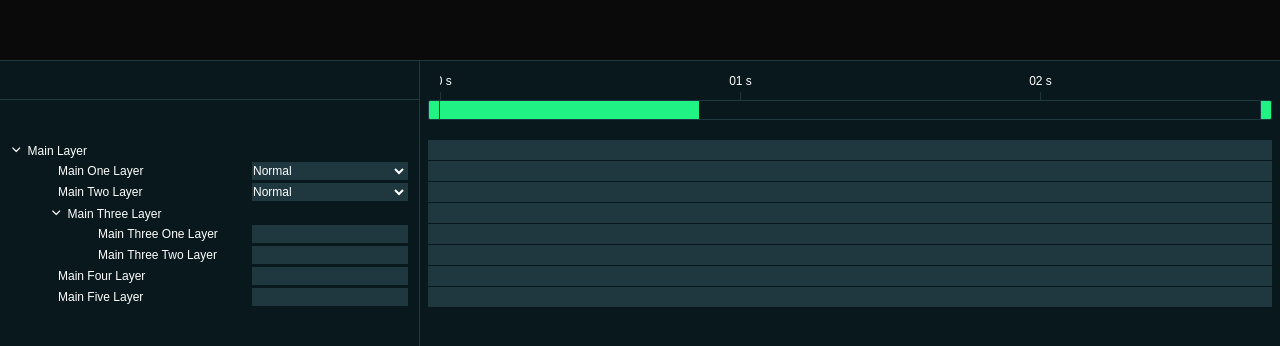
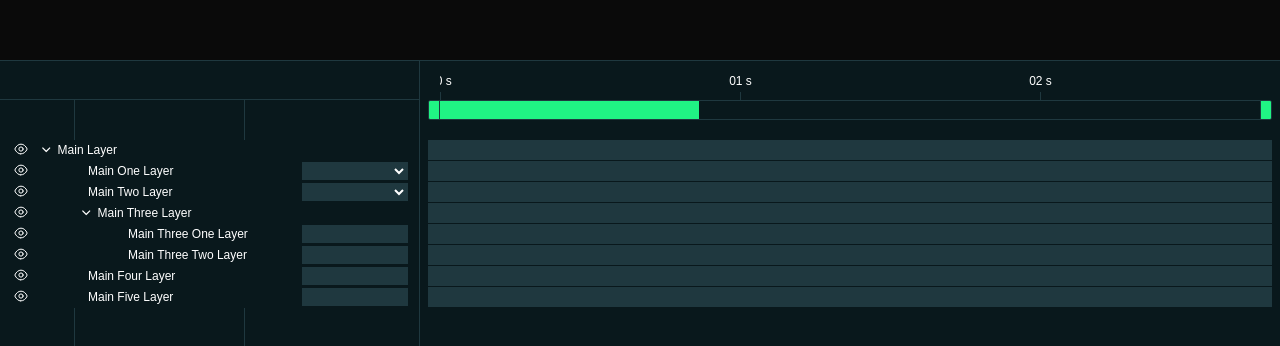
Before and after one commit to YashuaPervez/master-timeline, a React (Create React App) app: page / in a window 1280 px wide. Shown: the part 240-586 px from the top of the page. Built offline with nearby package versions, Linux system fonts and the light colour scheme.

Commit message:
Disable and columns functionality added

```diff
--- a/src/components/NewTimeline/Layer/index.tsx
+++ b/src/components/NewTimeline/Layer/index.tsx
@@ -1,5 +1,7 @@
+import { useState } from "react";
+
 //
-import { DownAngle } from "../../icon";
+import { DownAngle, Eye } from "../../icon";
 import { UseLayerReturn } from "./useLayer";
 
 export type LayerObj = {
@@ -29,13 +31,22 @@ const Layer: React.FC<LayerProps> = ({
   ancestors,
 }) => {
   const hasChidren = layer.children && layer.children.length;
+  const myAddress = [...ancestors, layer.id];
 
-  const myAddress = [...ancestors, layer.id];
+  const [disabled, setDisabled] = useState<boolean>(false);
 
   return (
     <>
-      <div className="layer">
+      <div className={`layer ${disabled ? "disabled" : ""}`}>
         <div className="label" style={{ width: sidebarWidth }}>
+          <div className="eye-button">
+            <button
+              className={`${disabled ? "in-active" : ""}`}
+              onClick={() => setDisabled((prev) => !prev)}
+            >
+              <Eye />
+            </button>
+          </div>
           <div className="title" style={{ paddingLeft: level * 40 }}>
             {hasChidren && (
               <button
@@ -50,7 +61,7 @@ const Layer: React.FC<LayerProps> = ({
           <div className="controls">
             {layer.controls?.select && (
               <div className="control-unit">
-                <select className="select form-unit">
+                <select className="select form-unit" disabled={disabled}>
                   <option>Normal</option>
                   <option>Type 2</option>
                   <option>Type 3</option>
@@ -59,7 +70,7 @@ const Layer: React.FC<LayerProps> = ({
             )}
             {layer.controls?.input && (
               <div className="control-unit">
-                <input className="input form-unit" />
+                <input className="input form-unit" disabled={disabled} />
               </div>
             )}
           </div>
--- a/src/components/NewTimeline/Sidebar/index.css
+++ b/src/components/NewTimeline/Sidebar/index.css
@@ -41,3 +41,19 @@
 .sidebar .sidebar-resizer:hover::before {
   background-color: var(--active);
 }
+
+.sidebar .column {
+  position: absolute;
+  top: 40px;
+  bottom: 0px;
+  width: 1px;
+  background-color: var(--lies);
+}
+
+.sidebar .column-1 {
+  z-index: 1;
+  right: 175px;
+}
+.sidebar .column-2 {
+  right: 345px;
+}
--- a/src/components/NewTimeline/Sidebar/index.tsx
+++ b/src/components/NewTimeline/Sidebar/index.tsx
@@ -41,6 +41,8 @@ const Sidebar: React.FC<SidebarProps> = ({ children, width, setWidth }) => {
 
   return (
     <div className="sidebar" style={{ width }}>
+      <div className="column column-1"></div>
+      <div className="column column-2"></div>
       <div className="sidebar-resizer" onMouseDown={resizeStartHandler}></div>
       {children}
     </div>
--- a/src/components/NewTimeline/index.css
+++ b/src/components/NewTimeline/index.css
@@ -87,13 +87,54 @@
   padding: 0px 12px;
 }
 
+.timeline .layers-list .layer.disabled .label {
+  background-color: var(--lies);
+}
+
+.timeline .layers-list .layer .label .eye-button {
+  margin-right: 12px;
+  position: relative;
+}
+
+.timeline .layers-list .layer .label .eye-button button {
+  height: 18px;
+  width: 18px;
+  background-color: transparent;
+  border-radius: 4px;
+  border: none;
+}
+
+.timeline .layers-list .layer .label .eye-button button.in-active::after {
+  content: "";
+  position: absolute;
+  top: 50%;
+  left: 50%;
+  transform: translate(-50%, -50%) rotate(45deg);
+  height: 20px;
+  width: 1px;
+  background-color: #fff;
+}
+
 .timeline .layers-list .layer .label .title {
-  width: 240px;
+  width: 260px;
+  background-color: var(--main);
+  z-index: 10;
+  height: 21px;
+  display: flex;
+  align-items: center;
+}
+
+.timeline .layers-list .layer.layer.disabled .label .title {
+  background-color: var(--lies);
 }
 
 .timeline .layers-list .layer .label .text {
   color: #fff;
   margin-left: 6px;
+}
+
+.timeline .layers-list .layer.disabled .label .text {
+  color: rgb(143, 143, 143);
 }
 
 .timeline .layers-list .layer .label button {
@@ -114,7 +155,7 @@
   display: flex;
   align-items: center;
   justify-content: flex-end;
-  width: calc(100% - 240px);
+  width: calc(100% - 260px - 30px);
   overflow: hidden;
 }
 
@@ -132,6 +173,10 @@
   outline: none;
 }
 
+.timeline .layers-list .layer.layer.disabled .label .controls .form-unit {
+  color: rgb(143, 143, 143);
+}
+
 .timeline .layers-list .layer .label .controls .select {
   cursor: pointer;
 }
--- a/src/components/icon.tsx
+++ b/src/components/icon.tsx
@@ -23,3 +23,30 @@ export const DownAngle: React.FC<Icon> = ({ size = 1, color }) => {
     </svg>
   );
 };
+
+export const Eye: React.FC<Icon> = ({ size = 1, color }) => {
+  return (
+    <svg
+      xmlns="http://www.w3.org/2000/svg"
+      width="14"
+      height="12"
+      fill="none"
+      viewBox="0 0 14 12"
+    >
+      <path
+        stroke="#fff"
+        strokeLinecap="round"
+        strokeLinejoin="round"
+        d="M9.108 6.035a2.108 2.108 0 11-4.216 0 2.108 2.108 0 014.216 0z"
+        clipRule="evenodd"
+      ></path>
+      <path
+        stroke="#fff"
+        strokeLinecap="round"
+        strokeLinejoin="round"
+        d="M6.999 10.903c2.538 0 4.86-1.825 6.168-4.868-1.308-3.042-3.63-4.868-6.168-4.868H7c-2.538 0-4.86 1.826-6.168 4.868 1.308 3.043 3.63 4.868 6.168 4.868H7z"
+        clipRule="evenodd"
+      ></path>
+    </svg>
+  );
+};
--- a/src/hooks/useZoomAndPan.ts
+++ b/src/hooks/useZoomAndPan.ts
@@ -90,7 +90,7 @@ const useZoomAndPan = ({
 
     const minLeft = (duration * newZoom * 100 - scW) * -1;
 
-    if (newZoom > 1.2 && newZoom < 5) {
+    if (newZoom > 1.2 && newZoom < 10) {
       if (newLeftPosition > 0) {
         setLeftPosition(0);
       } else if (newLeftPosition < minLeft) {
```
